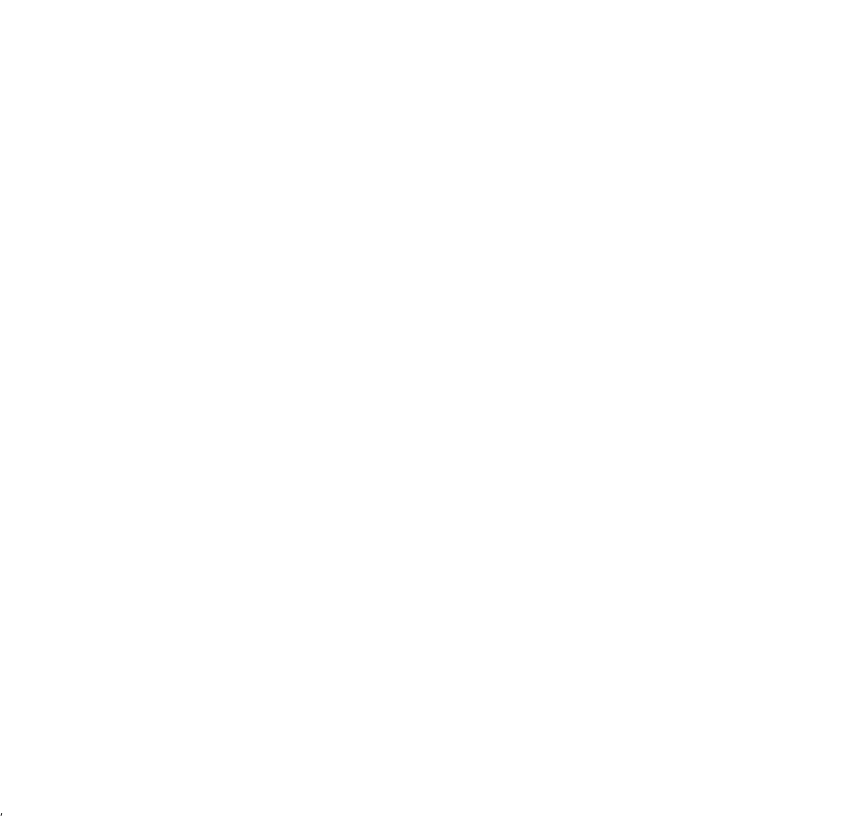
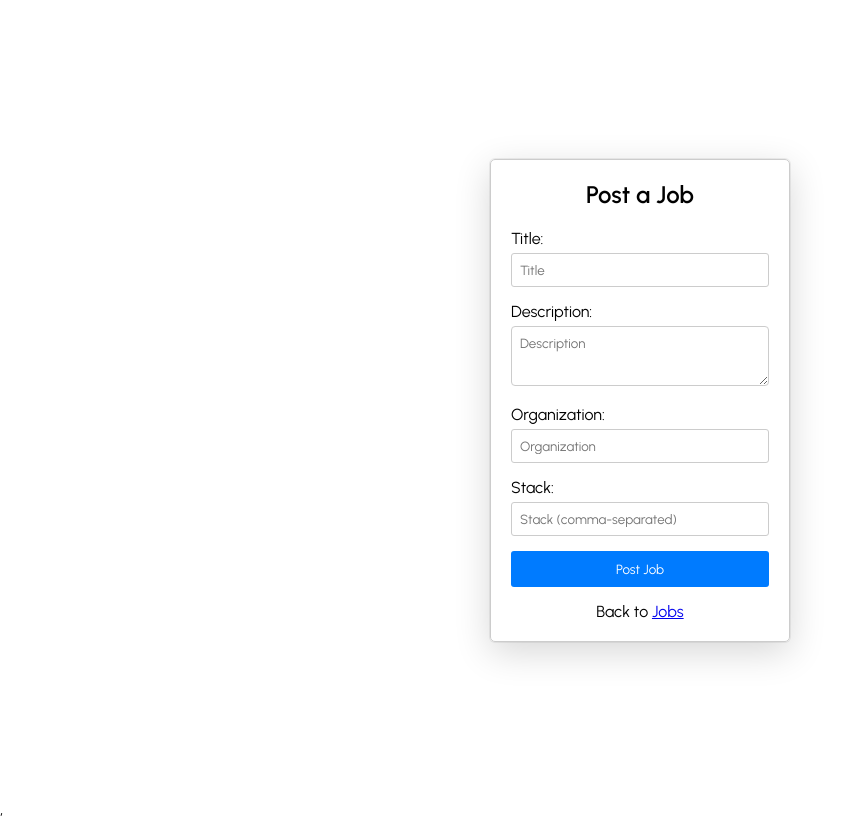
Before and after one commit to nikhil174/job-portal-assignment, a React (Create React App) app in the folder frontend/: page /jobs/create in a window 1280 px wide. Before the commit this address had no page. Shown: the whole page, without its empty margins (0-861 px from the left). Built offline with nearby package versions, Linux system fonts and the light colour scheme.

Commit message:
add post a job route

```diff
--- a/frontend/src/App.js
+++ b/frontend/src/App.js
@@ -7,6 +7,7 @@ import './App.css';
 import SignIn from './pages/Signin';
 import MainSection from './pages/MainSection';
 import Signup from './pages/Signup';
+import PostJob from './pages/PostJob';
 
 const App = () => {
   return (
@@ -17,6 +18,7 @@ const App = () => {
           <Route path="/login" element={<SignIn />} />
           <Route path="/signup" element={<Signup />} />
           <Route path="/" element={<MainSection />} />
+          <Route path="/jobs/create" element={<PostJob />} />
         </Routes>
       </div>
     </Router>
--- a/frontend/src/components/Header.jsx
+++ b/frontend/src/components/Header.jsx
@@ -1,13 +1,14 @@
 import React from 'react';
 import { useSelector, useDispatch } from 'react-redux';
 import { signOut } from '../store/userReducer';
-import { useNavigate } from 'react-router-dom';
+import { Link, useNavigate } from 'react-router-dom';
 import './header.css';
 import { toast } from 'react-toastify';
 import 'react-toastify/dist/ReactToastify.css';
 
 export default function Header() {
   const username = useSelector((state) => state.user.username);
+  const role = useSelector((state) => state.user.role);
   const dispatch = useDispatch();
   const navigate = useNavigate();
 
@@ -26,6 +27,9 @@ export default function Header() {
       <div className="header_user">
         <p>{username ? `Hi, ${username}` : 'Hi, Guest'}</p>
       </div>
+      <div className="postJob">
+        {role === 'RECRUITER' && <Link to="/jobs/create">Post a Job</Link>}
+      </div>
       <div className="header_auth">
         { username ?
         <button onClick={handleSignOut}>Logout</button> :
--- a/frontend/src/components/header.css
+++ b/frontend/src/components/header.css
@@ -27,3 +27,7 @@
 .header_auth button:hover {
     background-color: #0056b3;
 }
+
+.postJob {
+    margin-right: 20px;
+}
--- /dev/null
+++ b/frontend/src/pages/PostJob.jsx
@@ -0,0 +1,77 @@
+import React, { useState } from 'react';
+import './signin.css';
+import { Link, useNavigate } from 'react-router-dom';
+import axios from 'axios';
+import { login } from '../store/userReducer';
+import { toast } from 'react-toastify';
+import { useDispatch, useSelector } from 'react-redux';
+
+const PostJob = () => {
+    const navigate = useNavigate();
+    const [title, setTitle] = useState('');
+    const [description, setDescription] = useState('');
+    const [organization, setOrganization] = useState('');
+    const [stack, setStack] = useState('');
+    const accessToken = useSelector((state) => state.user.accessToken);
+    const role = useSelector((state) => state.user.role);
+
+    const handleSignup = async (e) => {
+        e.preventDefault();
+        if (role !== 'RECRUITER') {
+            toast.error('Only recruiters can post jobs');
+            navigate('/');
+        }
+
+        try {
+            const data = {
+                title,
+                description,
+                organization,
+                stack: stack.split(',').map(item => item.trim()),
+            }
+            await axios.post('http://localhost:5000/jobs', data, {
+                headers: {
+                    'Authorization': `Bearer ${accessToken}`
+                }
+            });
+            toast.success('Job created successfully!');
+            navigate('/')
+        } catch (error) {
+            if (error.response && error.response.data) {
+                toast.error(error.response.data.message);
+            } else {
+                toast.error('An error occurred. Please try again later.');
+            }
+        }
+    };
+
+    return (
+        <div className="signin_container">
+            <h2 id="title">Post a Job</h2>
+            <form onSubmit={handleSignup}>
+                <div className="form-item">
+                    <label>Title:</label>
+                    <input type="text" placeholder="Title" value={title} onChange={e => setTitle(e.target.value)} required />
+                </div>
+                <div className="form-item">
+                    <label>Description:</label>
+                    <textarea placeholder="Description" value={description} onChange={e => setDescription(e.target.value)} required />
+                </div>
+                <div className="form-item">
+                    <label>Organization:</label>
+                    <input type="text" placeholder="Organization" value={organization} onChange={e => setOrganization(e.target.value)} required />
+                </div>
+                <div className="form-item">
+                    <label>Stack:</label>
+                    <input type="text" placeholder="Stack (comma-separated)" value={stack} onChange={e => setStack(e.target.value)} required />
+                </div>
+                <div className="form-item">
+                    <button type="submit">Post Job</button>
+                </div>
+            </form>
+            <p className="signup_link">Back to <Link to="/jobs">Jobs</Link></p>
+        </div>
+    );
+};
+
+export default PostJob;
--- a/frontend/src/pages/signin.css
+++ b/frontend/src/pages/signin.css
@@ -68,3 +68,7 @@ button:hover {
     border: 1px solid #ccc;
     border-radius: 4px;
 }
+
+.signup_link {
+    text-align: center;
+}
```
